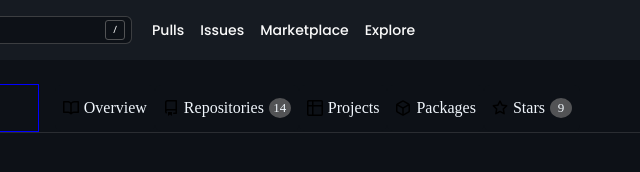
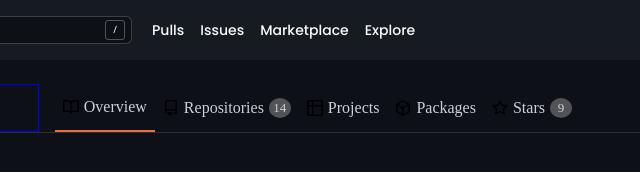
Before and after one commit to furkanevin/GitHub-Profile-SCSS, a plain HTML site: page index.html in a window 1280 px wide. Shown: the full height of the page, 219-859 px from the left. Drawn offline with nearby package versions, Linux system fonts and the light colour scheme; a web font is replaced by a local one.

Commit message:
header-update

```diff
--- a/index.html
+++ b/index.html
@@ -107,7 +107,7 @@
       <nav>
         <div class="nav-empty"></div>
         <div class="nav-content">
-          <a href=""
+          <a class="selected"
             ><svg
               xmlns="http://www.w3.org/2000/svg"
               aria-hidden="true"
@@ -160,7 +160,7 @@
               /></svg
             >Projects</a
           >
-          <a href="">
+          <a class="hide">
             <svg
               xmlns="http://www.w3.org/2000/svg"
               aria-hidden="true"
@@ -177,7 +177,7 @@
               /></svg
             >Packages</a
           >
-          <a href="">
+          <a class="hide">
             <svg
               xmlns="http://www.w3.org/2000/svg"
               aria-hidden="true"
--- a/main.scss
+++ b/main.scss
@@ -159,6 +159,17 @@
       display: flex;
       justify-content: start;
       align-items: center;
+
+      .hide {
+        display: flex;
+        @include mobile-max {
+          display: none;
+        }
+      }
+      .selected {
+        border-bottom: 2px rgb(236, 109, 62) solid;
+        border-radius: 0;
+      }
       a {
         padding: 8px;
         line-height: 30px;
@@ -169,6 +180,7 @@
         justify-content: center;
         align-items: center;
         gap: 5px;
+        color: #c9d1d9;
         span {
           background-color: #525355;
           border-radius: 50%;
```
Also changed, not shown: main.css, 1 other file.
